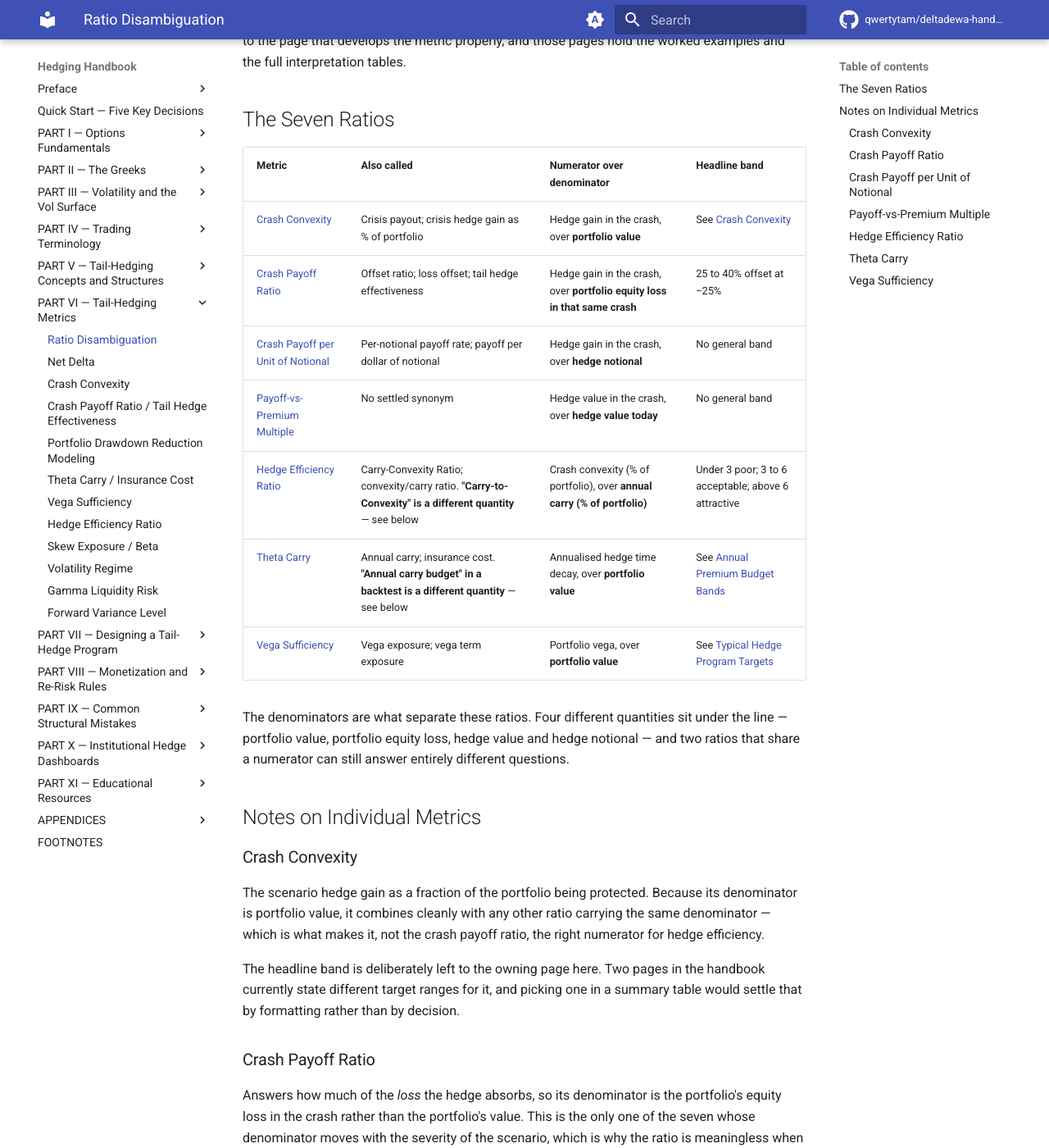
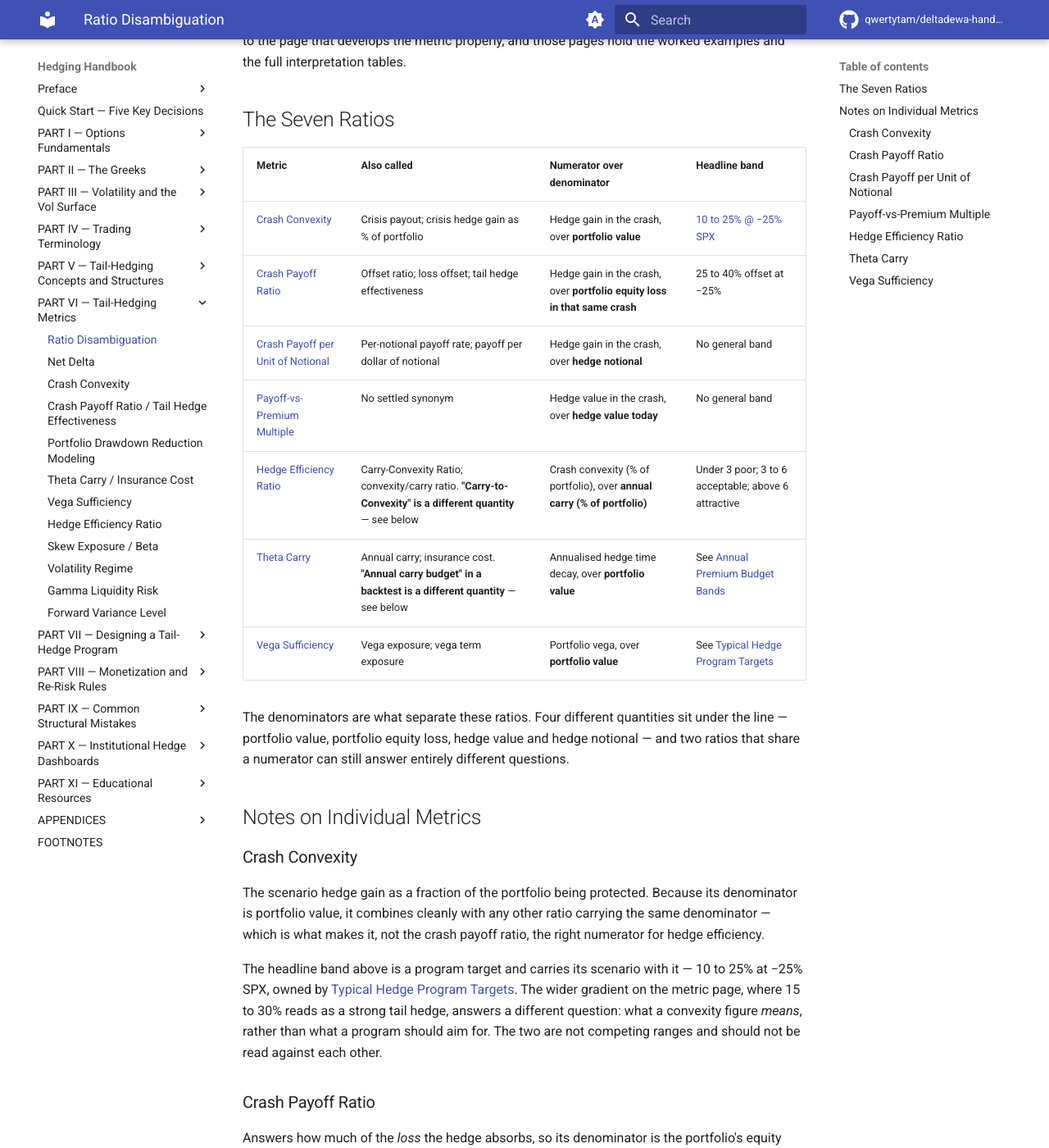
Before and after one commit to qwertytam/deltadewa-handbook, an MkDocs documentation site: the page built from docs/part-6/ratio-disambiguation.md, in a window 1280 px wide and 1400 px high, scrolled down 261 px. Shown: the whole window at 82% size. Built offline with MkDocs 1.6.1 and Material for MkDocs 9.7.7, drawn with Linux system fonts in a browser that asks for light colours; comment, search, counter and statistics services are not loaded.

Commit message:
Settle the crash-convexity band on 10 to 25% at −25% SPX
Three pages stated a crash-convexity target and none agreed on the
band or on the scenario it was quoted against. Per the decision in the
issue, 10 to 25% at −25% SPX is canonical and owned by the targets
page, with the scenario part of what is canonical.

- Targets page states the band and its scenario explicitly, and says
  why a figure at another crash depth cannot be read against it.
- evaluating-and-testing-tail-hedge-strategies.md drops its own
  15–25% and points at the owner; a code block cannot hold a link, so
  the template reads "see program targets" and the link follows it.
- crash-convexity.md now quotes −25% SPX rather than −20% to −30%,
  and links to the owner.
- The interpretation table is labelled as a gradient for reading a
  convexity figure, not a program target.
- The ratio table gains the headline band and loses the note
  explaining why it was left open.

Closes #41

Co-Authored-By: Claude Opus 5 <noreply@anthropic.com>

```diff
--- a/docs/part-6/ratio-disambiguation.md
+++ b/docs/part-6/ratio-disambiguation.md
@@ -15,7 +15,7 @@ pages hold the worked examples and the full interpretation tables.
 
 | Metric | Also called | Numerator over denominator | Headline band |
 | ------ | ----------- | -------------------------- | ------------- |
-| [Crash Convexity](crash-convexity.md) | Crisis payout; crisis hedge gain as % of portfolio | Hedge gain in the crash, over **portfolio value** | See [Crash Convexity](crash-convexity.md#interpretation-of-crash-convexity) |
+| [Crash Convexity](crash-convexity.md) | Crisis payout; crisis hedge gain as % of portfolio | Hedge gain in the crash, over **portfolio value** | [10 to 25% @ −25% SPX](../part-7/typical-hedge-program-targets.md#typical-institutional-targets) |
 | [Crash Payoff Ratio](crash-payoff-ratio-tail-hedge-effectiveness.md) | Offset ratio; loss offset; tail hedge effectiveness | Hedge gain in the crash, over **portfolio equity loss in that same crash** | 25 to 40% offset at −25% |
 | [Crash Payoff per Unit of Notional](#crash-payoff-per-unit-of-notional) | Per-notional payoff rate; payoff per dollar of notional | Hedge gain in the crash, over **hedge notional** | No general band |
 | [Payoff-vs-Premium Multiple](#payoff-vs-premium-multiple) | No settled synonym | Hedge value in the crash, over **hedge value today** | No general band |
@@ -37,9 +37,13 @@ its denominator is portfolio value, it combines cleanly with any other ratio
 carrying the same denominator — which is what makes it, not the crash payoff
 ratio, the right numerator for hedge efficiency.
 
-The headline band is deliberately left to the owning page here. Two pages in the
-handbook currently state different target ranges for it, and picking one in a
-summary table would settle that by formatting rather than by decision.
+The headline band above is a program target and carries its scenario with it —
+10 to 25% at −25% SPX, owned by
+[Typical Hedge Program Targets](../part-7/typical-hedge-program-targets.md#typical-institutional-targets).
+The wider gradient on the metric page, where 15 to 30% reads as a strong tail
+hedge, answers a different question: what a convexity figure *means*, rather
+than what a program should aim for. The two are not competing ranges and should
+not be read against each other.
 
 ### Crash Payoff Ratio
 
```
Also changed, not shown: docs/part-6/crash-convexity.md (+10 -2 lines), docs/part-7/evaluating-and-testing-tail-hedge-strategies.md (+9 -1 lines), docs/part-7/typical-hedge-program-targets.md (+8 -0 lines).
